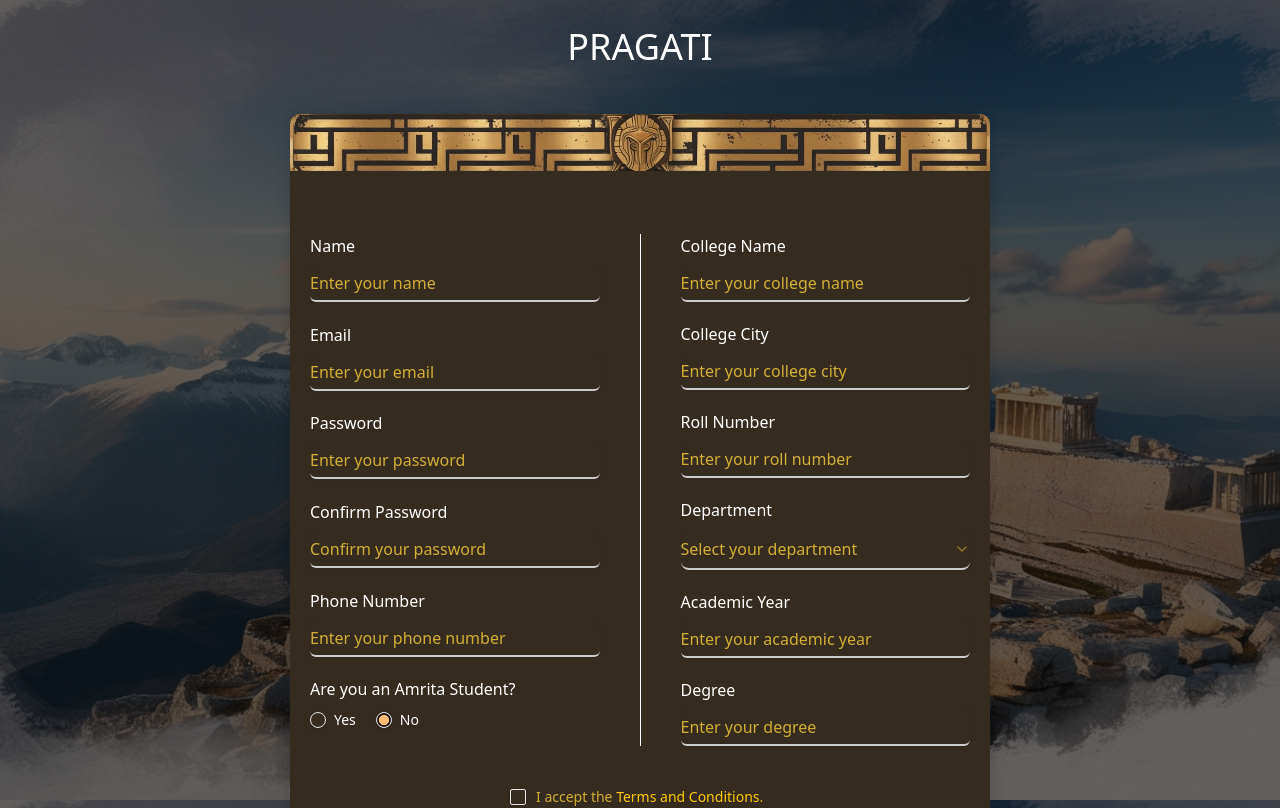
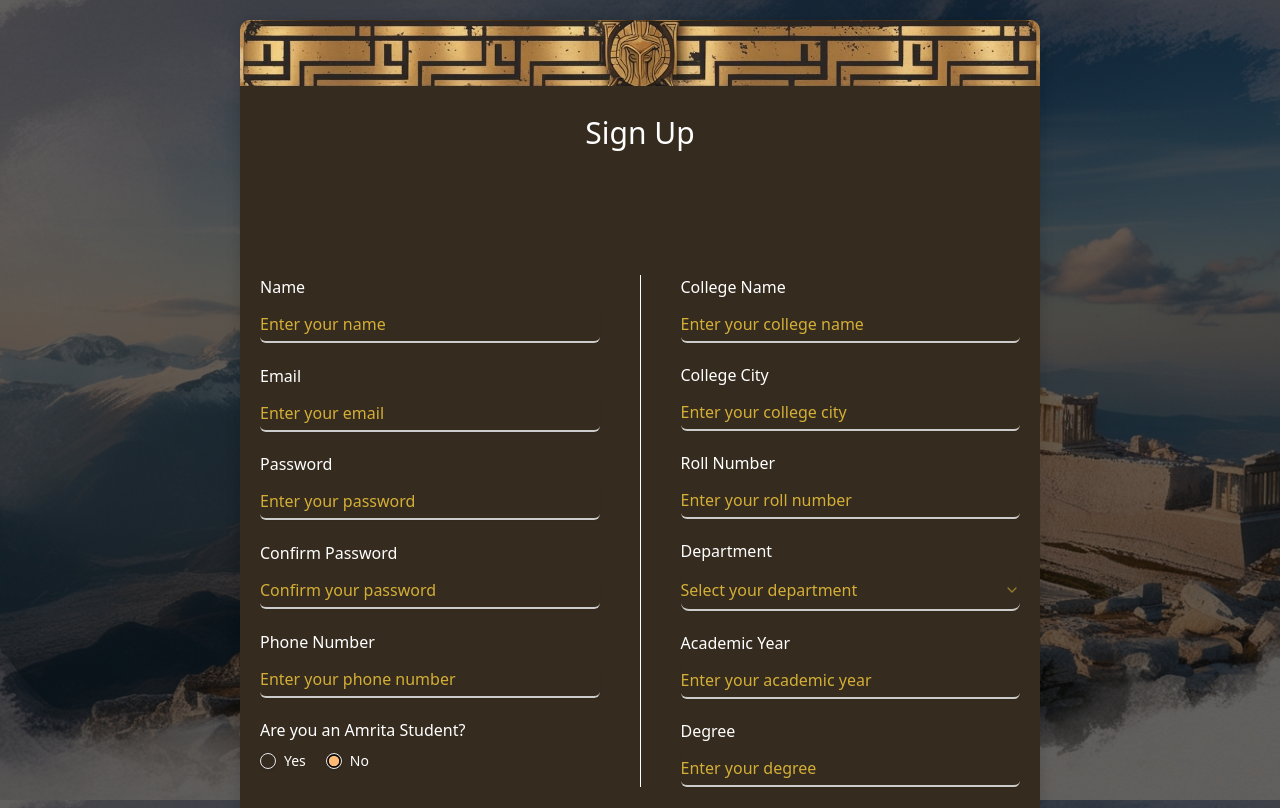
Before and after one commit to TharunKumarrA/Pragati_Frontend_2025, a Next.js app: page /signup in a window 1280 px wide. Shown: the top 808 px of the page. Built offline with nearby package versions, Linux system fonts and the light colour scheme.

Commit message:
fixed build path

```diff
--- a/src/app/signup/components/SignUp.jsx
+++ b/src/app/signup/components/SignUp.jsx
@@ -7,7 +7,7 @@ import { Button } from './button';
 import { Select, SelectTrigger, SelectValue, SelectContent, SelectItem } from './select';
 import { RadioGroup, RadioGroupItem } from './radio-group';
 import { Checkbox } from './checkbox';
-import styles from "./Signup.module.css";
+import styles from "./SignUp.module.css";
 
 const Signup = () => {
   const [isMounted, setIsMounted] = useState(false);
@@ -121,8 +121,8 @@ const Signup = () => {
 
   return (
     <div className={styles.signupPage}>
-      <div className={styles.brandName}>PRAGATI</div>
     <div className={styles.signupCard}>
+      <h2 className={styles.cardTitle}>Sign Up</h2>
       {loading && (
         <div className={styles.loadingOverlay}>
           <div className={`${styles.loadingSpinner} ${styles[spinnerSize]}`}></div>
--- a/src/app/signup/components/SignUp.module.css
+++ b/src/app/signup/components/SignUp.module.css
@@ -35,8 +35,8 @@
   background: #352B1F;
   padding: 20px;
   border-radius: 10px;
-  width: 90%;
-  max-width: 700px;
+  width: 95%;
+  max-width: 800px;
   margin-top: 20px;
   margin-bottom: 40px;
   box-shadow: 0px 10px 15px rgba(0, 0, 0, 0.1), 0px -4px 10px rgba(0, 0, 0, 0.05);
@@ -61,6 +61,15 @@
   background-repeat: no-repeat;
   background-position: center;
   z-index: 1;
+}
+
+.cardTitle {
+  text-align: center;
+  font-size: 36px;
+  color: white;
+  margin-bottom: 10px;
+  margin-top: 70px;
+  z-index: 2;
 }
 
 .signupCard::after {
@@ -262,7 +271,7 @@
   align-items: center;
   margin-top: 20px;
   margin-bottom: 20px;
-  margin-left: 200px;
+  margin-left: 250px;
   color: white;
   font-size: 14px;
   gap: 10px;
```
Lines whose indentation alone changed are shown as unchanged.
